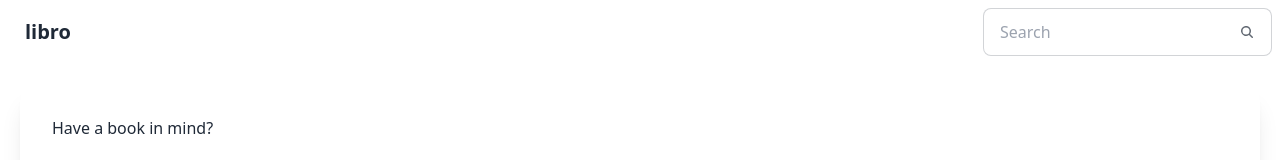
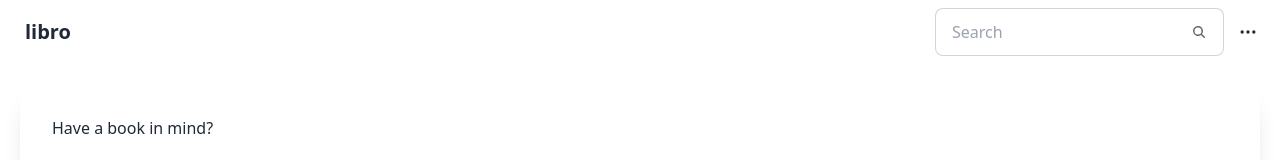
Before and after one commit to johnreybacal/libro, a React (Vite) app: page / in a window 1280 px wide. Shown: the top 160 px of the page. Built offline with nearby package versions, Linux system fonts and the light colour scheme.

Commit message:
moved format to nav bar, add theme toggle

```diff
--- a/src/App.tsx
+++ b/src/App.tsx
@@ -1,5 +1,5 @@
 import { useRef, useState } from 'react'
-import { Book, Pagination } from './types'
+import { Book, Pagination, ResultFormat } from './types'
 import { getBooks } from './client'
 import PaginationButtons from './PaginationButtons'
 import BookList from './BookList'
@@ -9,6 +9,7 @@ function App() {
   const search = useRef<string>("")
   const [books, setBooks] = useState<Book[]>([])
   const [pagination, setPagination] = useState<Pagination>({ startIndex: 0, maxResults: 12, page: 0 })
+  const [resultFormat, setResultFormat] = useState<ResultFormat>("Grid")
 
   async function onSearch(query: string) {
     if (query === search.current) {
@@ -41,12 +42,15 @@ function App() {
   return (<>
     <NavigationBar
       onSearch={onSearch}
+      resultFormat={resultFormat}
+      onResultFormatChange={setResultFormat}
     />
     <div className="card bg-base-100 shadow-xl m-5">
       <div className="card-body">
         {books.length > 0
           ? <BookList
             books={books}
+            resultFormat={resultFormat}
           />
           : search.current === "" ? <p>Have a book in mind?</p> : <p>No result.</p>
         }
--- a/src/BookList.tsx
+++ b/src/BookList.tsx
@@ -1,26 +1,12 @@
-import { useState } from "react"
-import { Book } from "./types"
+import { Book, ResultFormat } from "./types"
 
-const TABLE = "Table";
-const GRID = "Grid";
-type Format = typeof TABLE | typeof GRID
-
-function BookList({ books }: {
-  books: Book[]
+function BookList({ books, resultFormat }: {
+  books: Book[],
+  resultFormat: ResultFormat
 }) {
-  const [format, setFormat] = useState<Format>("Grid")
-
   return (
     <>
-      <select
-        className="select w-full max-w-xs"
-        value={format}
-        onChange={(e) => setFormat(e.target.value as Format)}
-      >
-        <option value={TABLE}>Table</option>
-        <option value={GRID}>Grid</option>
-      </select>
-      {format === "Table" &&
+      {resultFormat === "Table" &&
         <table className="table">
           <thead>
             <tr>
@@ -48,7 +34,7 @@ function BookList({ books }: {
           </tbody>
         </table>
       }
-      {format === "Grid" &&
+      {resultFormat === "Grid" &&
         <div className="grid grid-cols-1 sm:grid-cols-2 md:grid-cols-4 xl:grid-cols-6 gap-4">
           {books.map((book) => {
             return (
--- a/src/NavigationBar.tsx
+++ b/src/NavigationBar.tsx
@@ -1,9 +1,19 @@
-import { useState } from "react"
+import { useEffect, useState } from "react"
+import { ResultFormat } from "./types"
 
-function NavigationBar({ onSearch }: {
+function NavigationBar({ onSearch, onResultFormatChange, resultFormat }: {
   onSearch: (query: string) => Promise<void>
+  onResultFormatChange: (format: ResultFormat) => void,
+  resultFormat: ResultFormat
 }) {
+  const [isDarkMode, setIsDarkMode] = useState<boolean>(false)
   const [search, setSearch] = useState<string>("")
+
+  useEffect(() => {
+    document.querySelector('html')!.setAttribute('data-theme', isDarkMode ? "dark" : "light");
+  }, [isDarkMode]);
+
+
   return (<div className="navbar bg-base-100">
     <div className="flex-1">
       <a className="btn btn-ghost text-xl">libro</a>
@@ -32,6 +42,46 @@ function NavigationBar({ onSearch }: {
         </svg>
       </label>
     </div>
+    <div className="dropdown dropdown-end">
+      <div tabIndex={0} role="button" className="btn btn-ghost btn-circle avatar">
+        <svg
+          xmlns="http://www.w3.org/2000/svg"
+          fill="none"
+          viewBox="0 0 24 24"
+          className="inline-block h-5 w-5 stroke-current">
+          <path
+            strokeLinecap="round"
+            strokeLinejoin="round"
+            strokeWidth="2"
+            d="M5 12h.01M12 12h.01M19 12h.01M6 12a1 1 0 11-2 0 1 1 0 012 0zm7 0a1 1 0 11-2 0 1 1 0 012 0zm7 0a1 1 0 11-2 0 1 1 0 012 0z"></path>
+        </svg>
+      </div>
+      <ul
+        tabIndex={0}
+        className="menu menu-sm dropdown-content bg-base-100 rounded-box z-[1] mt-3 w-52 p-2 shadow"
+      >
+        <li>Result format</li>
+        <li>
+          <select
+            className="select w-full max-w-xs select-sm"
+            value={resultFormat}
+            onChange={(e) => onResultFormatChange(e.target.value as ResultFormat)}
+          >
+            <option value={"Table"}>Table</option>
+            <option value={"Grid"}>Grid</option>
+          </select>
+        </li>
+        <li>Dark mode</li>
+        <li>
+          <input
+            type="checkbox"
+            className="toggle theme-controller"
+            checked={isDarkMode}
+            onChange={() => setIsDarkMode(!isDarkMode)}
+          />
+        </li>
+      </ul>
+    </div>
   </div>)
 }
 
--- a/src/types.ts
+++ b/src/types.ts
@@ -13,3 +13,5 @@ export interface Pagination {
   page: number;
   maxPage?: number;
 }
+
+export type ResultFormat = "Table" | "Grid";
```
